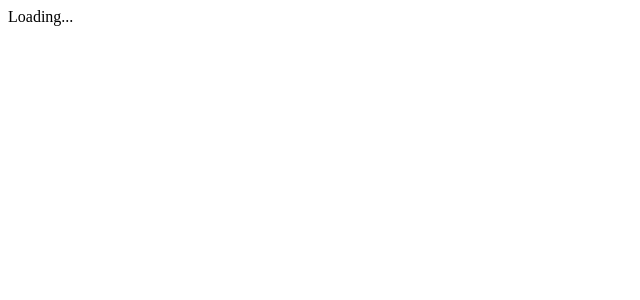
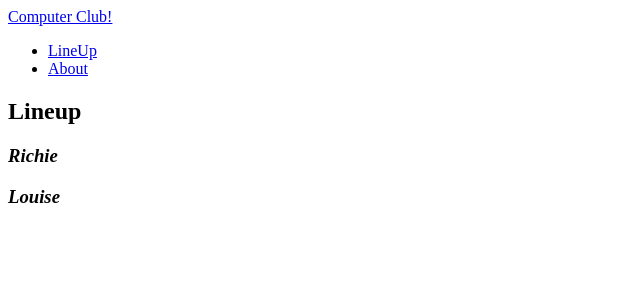
Before and after one commit to HunterTParks/Angular-Computer-club, an Angular app: page /lineup in a window 1280 px wide. Shown: the top 300 px of the page, without its empty margins (0-640 px from the left). Built offline with nearby package versions, Linux system fonts and the light colour scheme.

Commit message:
add functionality to lineup component and deleted improper and unnessesary imports with mock-person array

```diff
--- a/src/app/app.module.ts
+++ b/src/app/app.module.ts
@@ -6,14 +6,13 @@ import { AppComponent } from './app.component';
 import { LineupComponent } from './lineup/lineup.component';
 import { AboutComponent } from './about/about.component';
 import { routing } from './app.routing';
-import { PersonComponent } from './person-service/person.component';
+// import { PersonComponent } from './person-service/person.component';
 
 @NgModule({
   declarations: [
     AppComponent,
     LineupComponent,
-    AboutComponent,
-    PersonComponent
+    AboutComponent
   ],
   imports: [
     BrowserModule,
--- a/src/app/lineup/lineup.component.html
+++ b/src/app/lineup/lineup.component.html
@@ -1,3 +1,7 @@
-<p>
-  lineup works!
-</p>
+<h2>Lineup</h2>
+
+<div *ngFor = "let person of lineup" (click) = "goToAboutPage(person)">
+  <div class="panel-body">
+    <h3><em>{{person.name}}</em></h3>
+  </div>
+</div>
--- a/src/app/lineup/lineup.component.ts
+++ b/src/app/lineup/lineup.component.ts
@@ -9,12 +9,14 @@ import { Router } from '@angular/router';
   styleUrls: ['./lineup.component.css'],
   providers: [PersonComponent]
 })
+
 export class LineupComponent implements OnInit {
   lineup: Person[];
 
   constructor(private router: Router, private personService: PersonComponent) { }
 
   ngOnInit() {
+    this.lineup = this.personService.getLineUp();
   }
 
   goToAboutPage(clickedPerson: Person){
```
